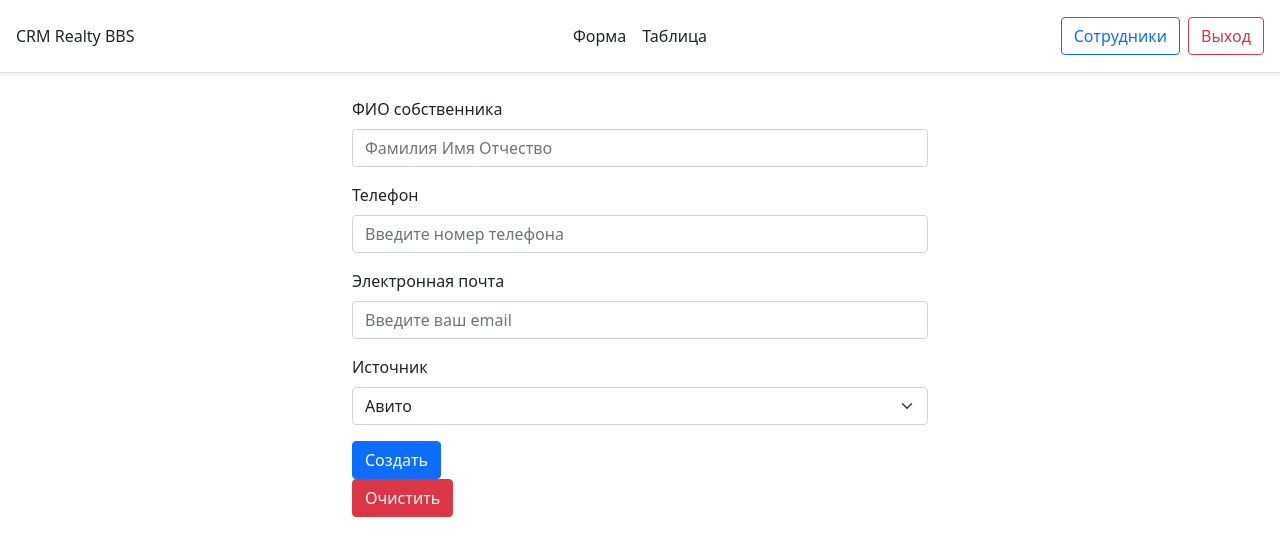
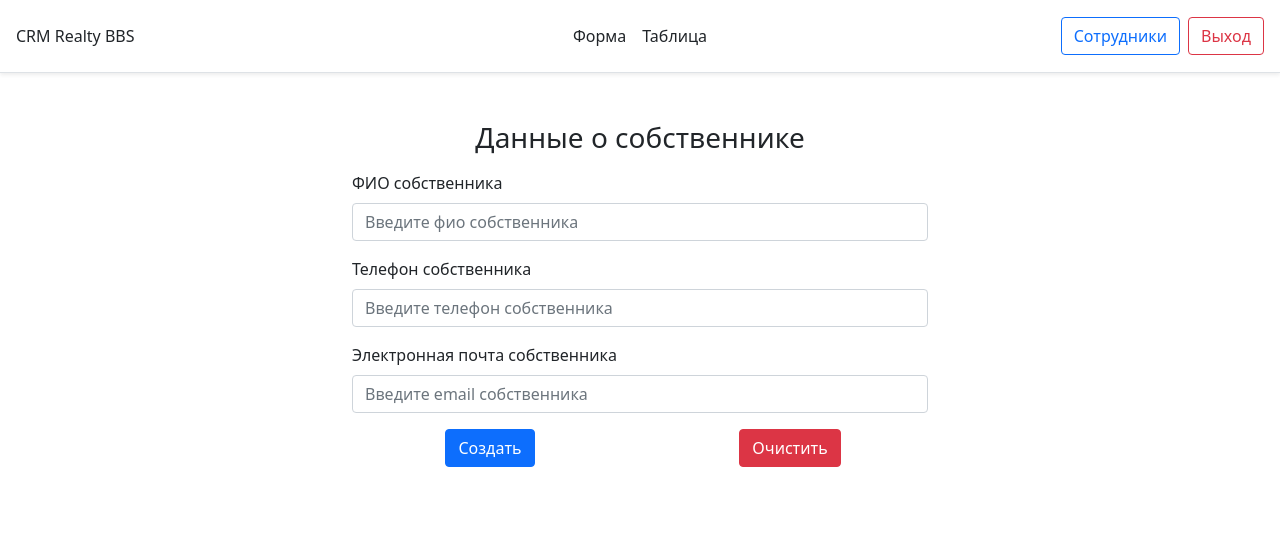
Before and after one commit to thebbstudio/realty.bbs, a React (Create React App) app in the folder public_html/client/: page / in a window 1280 px wide. Shown: the top 556 px of the page. Built offline with nearby package versions, Linux system fonts and the light colour scheme; the HTML template or start-up script is replaced by a standard one.

Commit message:
добавил react-hook-form и настроил инпуты

```diff
--- a/public_html/client/package.json
+++ b/public_html/client/package.json
@@ -15,6 +15,7 @@
     "react": "^18.1.0",
     "react-bootstrap": "^2.4.0",
     "react-dom": "^18.1.0",
+    "react-hook-form": "^7.31.2",
     "react-router-dom": "^6.3.0",
     "react-scripts": "5.0.1",
     "typescript": "^4.6.4",
--- /dev/null
+++ b/public_html/client/src/HomePage/FormRealty/OwnerStep.tsx
@@ -0,0 +1,47 @@
+import React from 'react';
+import {
+  Form, Row, Col, Button,
+} from 'react-bootstrap';
+import InputText from '../../components/InputText';
+
+const OwnerStep = ({ register, control }: any) => (
+
+  <>
+    <div className="mb-3 mt-5">
+      <h3 className="d-flex justify-content-center">Данные о собственнике</h3>
+    </div>
+
+    <InputText
+      type="text"
+      label="ФИО собственника"
+      name="fullNameOwner"
+      placeholder="Введите фио собственника"
+      value=""
+      required
+      control={control}
+    />
+
+    <InputText
+      type="tel"
+      label="Телефон собственника"
+      name="telOwner"
+      placeholder="Введите телефон собственника"
+      value=""
+      required
+      control={control}
+
+    />
+    <InputText
+      type="email"
+      label="Электронная почта собственника"
+      name="emailOwner"
+      placeholder="Введите email собственника"
+      value=""
+      required
+      control={control}
+
+    />
+  </>
+);
+
+export default OwnerStep;
--- a/public_html/client/src/HomePage/FormRealty/index.tsx
+++ b/public_html/client/src/HomePage/FormRealty/index.tsx
@@ -1,53 +1,28 @@
 import React from 'react';
-import { Button, Form } from 'react-bootstrap';
-import { model } from '..';
-import { IInputText, ISelect } from '../../models/FormElements';
+import {
+  Button, Col, Form, Row,
+} from 'react-bootstrap';
+import { useForm } from 'react-hook-form';
+import OwnerStep from './OwnerStep';
 
-const FormRealty = () => (
-  <Form>
-    {model.map((formElement: any) => {
-      if (formElement.typeField === 'inputText') {
-        const inputText: IInputText = formElement;
-        return (
-          <Form.Group
-            className="mb-3"
-            controlId={inputText.name}
-            key={inputText.name}
-          >
-            <Form.Label>{inputText.label}</Form.Label>
-            <Form.Control
-              type={inputText.type}
-              placeholder={inputText.placeholder}
-              required={inputText.required === '1'}
-            />
-          </Form.Group>
-        );
-      } if (formElement.typeField === 'select') {
-        const select: ISelect = formElement;
-        return (
-          <Form.Group
-            className="mb-3"
-            controlId={select.name}
-            key={select.name}
-          >
-            <Form.Label>{select.label}</Form.Label>
-            <Form.Select>
-              {select.options.map((option) => (
-                <option value={option.value} key={option.value}>{option.label}</option>
-              ))}
-            </Form.Select>
-          </Form.Group>
-        );
-      }
-      return '';
-    })}
-    <div>
-      <Button>Создать</Button>
-    </div>
-    <div>
-      <Button type="reset" className="btn-danger">Очистить</Button>
-    </div>
-  </Form>
-);
+const FormRealty = () => {
+  const { register, handleSubmit, control } = useForm();
+  function onSubmit(data: any) {
+    console.log(data);
+  }
+  return (
+    <Form onSubmit={handleSubmit(onSubmit)}>
+      <OwnerStep register={register} control={control} />
+      <Row>
+        <Col className="d-flex justify-content-center">
+          <Button type="submit">Создать</Button>
+        </Col>
+        <Col className="d-flex justify-content-center">
+          <Button type="reset" className="btn-danger">Очистить</Button>
+        </Col>
+      </Row>
+    </Form>
+  );
+};
 
 export default FormRealty;
--- a/public_html/client/src/HomePage/Header/index.tsx
+++ b/public_html/client/src/HomePage/Header/index.tsx
@@ -3,7 +3,7 @@ import { Button } from 'react-bootstrap';
 import { Link } from 'react-router-dom';
 
 // TODO:
-//  - add pseudoattr for links
+//  - add hover and active for links
 
 const Header = () => (
   <header
--- a/public_html/client/src/HomePage/index.tsx
+++ b/public_html/client/src/HomePage/index.tsx
@@ -1,6 +1,5 @@
 import React from 'react';
-import { Button, Nav } from 'react-bootstrap';
-import { Link } from 'react-router-dom';
+import { Container } from 'react-bootstrap';
 import FormRealty from './FormRealty';
 import Header from './Header';
 
@@ -8,9 +7,10 @@ export const model = [
   {
     typeField: 'inputText',
     type: 'text',
-    label: 'ФИО собственника',
+    label: 'ФИО',
     name: 'fullNameOwner',
-    placeholder: 'Фамилия Имя Отчество',
+    value: 'ыыы',
+    placeholder: 'Фамилия имя отчество собственника',
     required: '1',
   },
   {
@@ -18,7 +18,8 @@ export const model = [
     type: 'tel',
     label: 'Телефон',
     name: 'telOwner',
-    placeholder: 'Введите номер телефона',
+    value: '',
+    placeholder: 'Введите номер телефона собственника',
     required: '1',
   },
   {
@@ -26,13 +27,15 @@ export const model = [
     type: 'email',
     label: 'Электронная почта',
     name: 'emailOwner',
-    placeholder: 'Введите ваш email',
+    value: '',
+    placeholder: 'Введите email собственника',
     required: '1',
   },
   {
     typeField: 'select',
     label: 'Источник',
     name: 'sourceOwner',
+    value: '',
     options: [
       { value: 'Авито', label: 'Авито' },
       { value: 'ЦИАН', label: 'ЦИАН' },
@@ -46,9 +49,9 @@ const HomePage = () => (
   <>
     <Header />
     <main>
-      <div className="container" style={{ maxWidth: '600px' }}>
+      <Container style={{ maxWidth: '600px' }}>
         <FormRealty />
-      </div>
+      </Container>
     </main>
   </>
 );
--- /dev/null
+++ b/public_html/client/src/components/InputText.tsx
@@ -0,0 +1,31 @@
+import React from 'react';
+import { Form } from 'react-bootstrap';
+import { Controller } from 'react-hook-form';
+import { IInputText } from '../models/FormElements';
+
+const InputText = ({ ...props }: IInputText) => (
+
+  <Form.Group
+    className="mb-3"
+    controlId={props.name}
+  >
+    <Form.Label>{props.label}</Form.Label>
+    <Controller
+      name={props.name}
+      control={props.control}
+      render={({ field: { onChange, value = props.value, ref } }) => (
+        <Form.Control
+          type={props.type}
+          value={value}
+          onChange={onChange}
+          placeholder={props.placeholder}
+          required={props.required}
+          ref={ref}
+        />
+      )}
+    />
+  </Form.Group>
+
+);
+
+export default InputText;
```
Also changed, not shown: public_html/client/src/components/Select.tsx (added, +27 -0 lines), public_html/client/src/models/FormElements/index.ts (+13 -17 lines), 1 other file (tests, documents, lock files or other folders).
